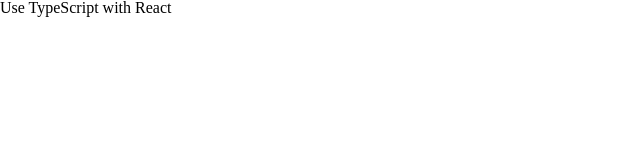
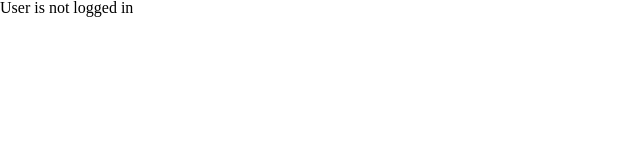
Before and after one commit to RayRedGoose/react-ts-starter, a React (Create React App) app: page / in a window 1280 px wide. Shown: the top 160 px of the page, without its empty margins (0-640 px from the left). Built offline with nearby package versions, Linux system fonts and the light colour scheme.

Commit message:
Add lodash

```diff
--- a/package.json
+++ b/package.json
@@ -28,6 +28,7 @@
     "@types/react-router-dom": "^5.1.5",
     "cowsay": "^1.1.1",
     "dotenv": "^8.2.0",
+    "lodash": "^4.17.20",
     "node-sass": "^4.14.1",
     "react": "^16.13.1",
     "react-cookie": "^4.0.3",
@@ -48,6 +49,7 @@
     "@babel/preset-env": "^7.11.5",
     "@babel/preset-react": "^7.10.4",
     "@babel/preset-typescript": "^7.10.4",
+    "@types/lodash": "^4.14.167",
     "@typescript-eslint/eslint-plugin": "4.0.1",
     "@typescript-eslint/parser": "4.0.1",
     "enzyme": "^3.11.0",
--- a/src/App/App.tsx
+++ b/src/App/App.tsx
@@ -1,9 +1,17 @@
 import React from 'react';
+import isEmpty from 'lodash/isEmpty';
 
-class App extends React.Component {
-  render() {
-    return <div>Use TypeScript with React</div>;
-  }
+import { ICurrentUser } from 'store/dux/currentUser/types';
+
+export interface Props {
+  loggedUser: ICurrentUser;
 }
 
+const App = ({ loggedUser }: Props): JSX.Element =>
+  isEmpty(loggedUser) ? (
+    <div>User is not logged in</div>
+  ) : (
+    <div>User is logged in</div>
+  );
+
 export default App;
--- a/src/App/ConnectedApp.tsx
+++ b/src/App/ConnectedApp.tsx
@@ -1,4 +1,10 @@
-import App from './App';
 import { connect } from 'react-redux';
+import { IStore } from 'types';
+import App, { Props } from './App';
+import { selectors as userSelectors } from 'store/dux/currentUser';
 
-export default connect(null, null)(App);
+const mapStateToProps = (state: IStore): Props => ({
+  loggedUser: userSelectors.getCurrentUser(state),
+});
+
+export default connect(mapStateToProps, null)(App);
```
Also changed, not shown: 1 other file (tests, documents, lock files or other folders).
